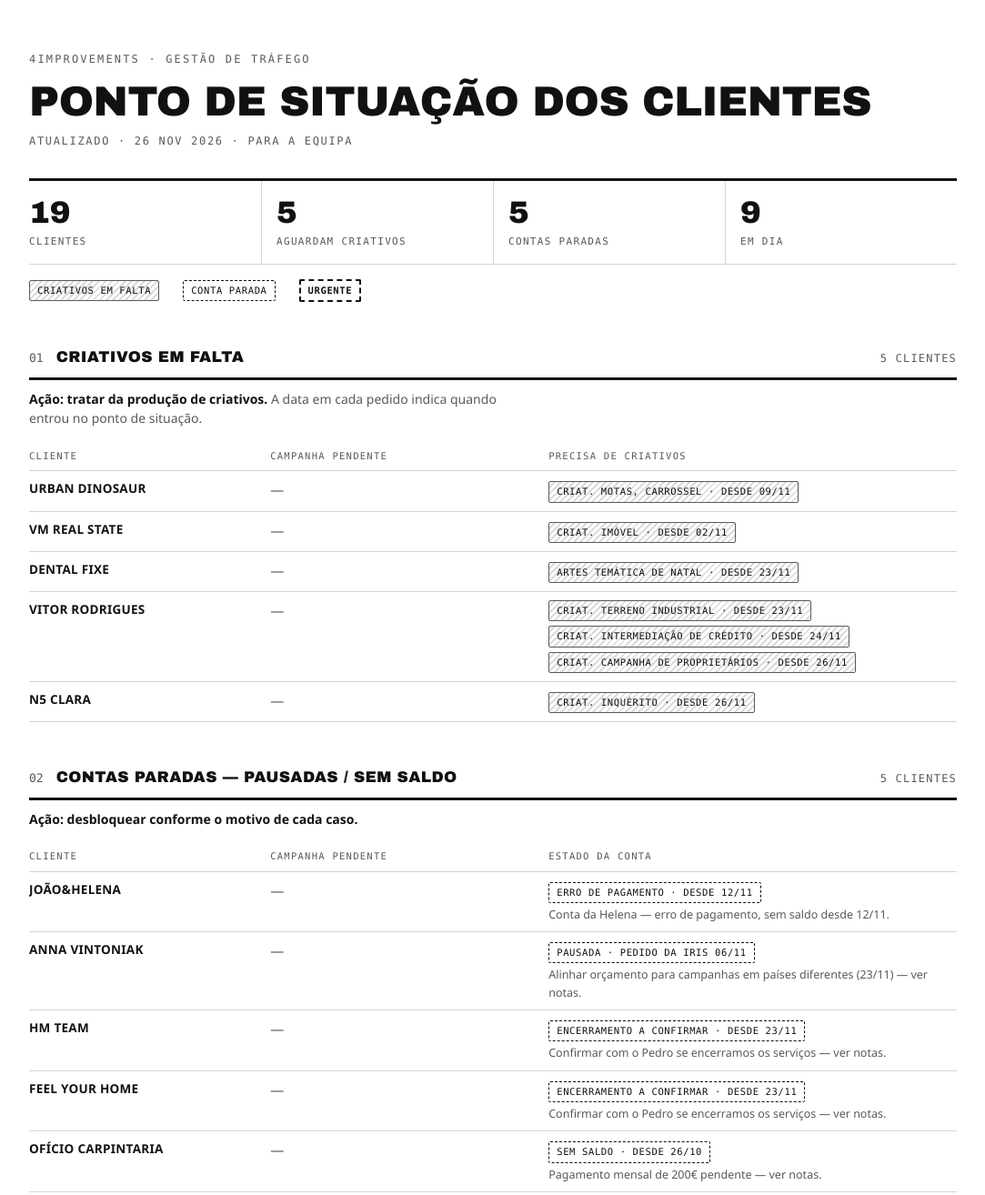
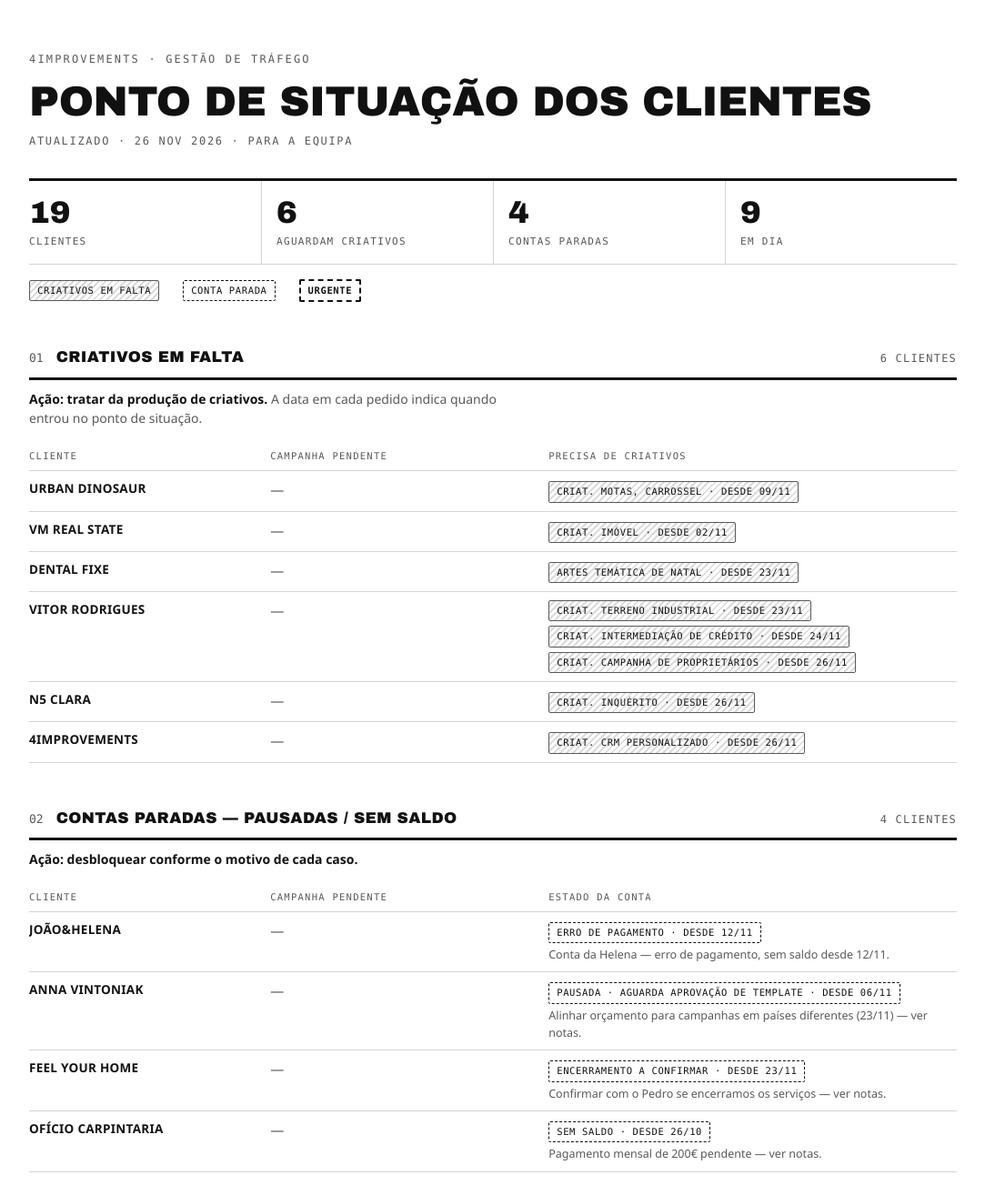
Before and after one commit to 4improvementsportugal-ops/ponto-situacao-clientes, a plain HTML site: page index.html in a window 1280 px wide. Shown: the top 1314 px of the page at 91% size, without its empty margins (98-1181 px from the left). Drawn offline with Linux system fonts and the light colour scheme.

Commit message:
26 Nov: sai HM Team; 4Improvements criativos CRM personalizado; Anna pausada a aguardar aprovação de template
Co-Authored-By: Claude Opus 5.5 <noreply@anthropic.com>
Claude-Session: https://claude.ai/code/session_01LiPeAcCwwdXocaEwjXr5VZ

```diff
--- a/index.html
+++ b/index.html
@@ -282,8 +282,8 @@
 
     <div class="stats">
       <div class="stat"><b>19</b><span>Clientes</span></div>
-      <div class="stat"><b>5</b><span>Aguardam criativos</span></div>
-      <div class="stat"><b>5</b><span>Contas paradas</span></div>
+      <div class="stat"><b>6</b><span>Aguardam criativos</span></div>
+      <div class="stat"><b>4</b><span>Contas paradas</span></div>
       <div class="stat"><b>9</b><span>Em dia</span></div>
     </div>
 
@@ -299,7 +299,7 @@
     <div class="sec-head">
       <span class="sec-num">01</span>
       <h2>Criativos em falta</h2>
-      <span class="sec-count">5 clientes</span>
+      <span class="sec-count">6 clientes</span>
     </div>
     <p class="sec-action"><strong>Ação: tratar da produção de criativos.</strong> A data em cada pedido indica quando entrou no ponto de situação.</p>
     <div class="tablewrap">
@@ -310,6 +310,7 @@
         <tr><td class="client c1">Dental Fixe</td><td class="c2"><span class="none">—</span></td><td class="c3"><span class="chip miss">Artes temática de Natal · desde 23/11</span></td></tr>
         <tr><td class="client c1">Vitor Rodrigues</td><td class="c2"><span class="none">—</span></td><td class="c3"><div class="chips"><span class="chip miss">Criat. terreno industrial · desde 23/11</span><span class="chip miss">Criat. intermediação de crédito · desde 24/11</span><span class="chip miss">Criat. campanha de proprietários · desde 26/11</span></div></td></tr>
         <tr><td class="client c1">N5 Clara</td><td class="c2"><span class="none">—</span></td><td class="c3"><span class="chip miss">Criat. inquérito · desde 26/11</span></td></tr>
+        <tr><td class="client c1">4Improvements</td><td class="c2"><span class="none">—</span></td><td class="c3"><span class="chip miss">Criat. CRM personalizado · desde 26/11</span></td></tr>
       </table>
     </div>
   </section>
@@ -319,15 +320,14 @@
     <div class="sec-head">
       <span class="sec-num">02</span>
       <h2>Contas paradas — pausadas / sem saldo</h2>
-      <span class="sec-count">5 clientes</span>
+      <span class="sec-count">4 clientes</span>
     </div>
     <p class="sec-action"><strong>Ação: desbloquear conforme o motivo de cada caso.</strong></p>
     <div class="tablewrap">
       <table>
         <tr><th class="c1">Cliente</th><th class="c2">Campanha pendente</th><th class="c3">Estado da conta</th></tr>
         <tr><td class="client c1">João&amp;Helena</td><td class="c2"><span class="none">—</span></td><td class="c3"><span class="chip stop">Erro de pagamento · desde 12/11</span><span class="note">Conta da Helena — erro de pagamento, sem saldo desde 12/11.</span></td></tr>
-        <tr><td class="client c1">Anna Vintoniak</td><td class="c2"><span class="none">—</span></td><td class="c3"><span class="chip stop">Pausada · pedido da Iris 06/11</span><span class="note">Alinhar orçamento para campanhas em países diferentes (23/11) — ver notas.</span></td></tr>
-        <tr><td class="client c1">HM Team</td><td class="c2"><span class="none">—</span></td><td class="c3"><span class="chip stop">Encerramento a confirmar · desde 23/11</span><span class="note">Confirmar com o Pedro se encerramos os serviços — ver notas.</span></td></tr>
+        <tr><td class="client c1">Anna Vintoniak</td><td class="c2"><span class="none">—</span></td><td class="c3"><span class="chip stop">Pausada · aguarda aprovação de template · desde 06/11</span><span class="note">Alinhar orçamento para campanhas em países diferentes (23/11) — ver notas.</span></td></tr>
         <tr><td class="client c1">Feel Your Home</td><td class="c2"><span class="none">—</span></td><td class="c3"><span class="chip stop">Encerramento a confirmar · desde 23/11</span><span class="note">Confirmar com o Pedro se encerramos os serviços — ver notas.</span></td></tr>
         <tr><td class="client c1">Ofício Carpintaria</td><td class="c2"><span class="none">—</span></td><td class="c3"><span class="chip stop">Sem saldo · desde 26/10</span><span class="note">Pagamento mensal de 200€ pendente — ver notas.</span></td></tr>
       </table>
@@ -375,8 +375,8 @@
         <p>Alinhar o valor do orçamento para o número de campanhas em países diferentes (23/11).</p>
       </div>
       <div class="note-item">
-        <h3>HM Team e Feel Your Home</h3>
-        <p>Confirmar com o Pedro se encerramos os nossos serviços com estes clientes (23/11).</p>
+        <h3>Feel Your Home</h3>
+        <p>Confirmar com o Pedro se encerramos os nossos serviços com este cliente (23/11).</p>
       </div>
       <div class="note-item">
         <h3>Ofício Carpintaria</h3>
```
